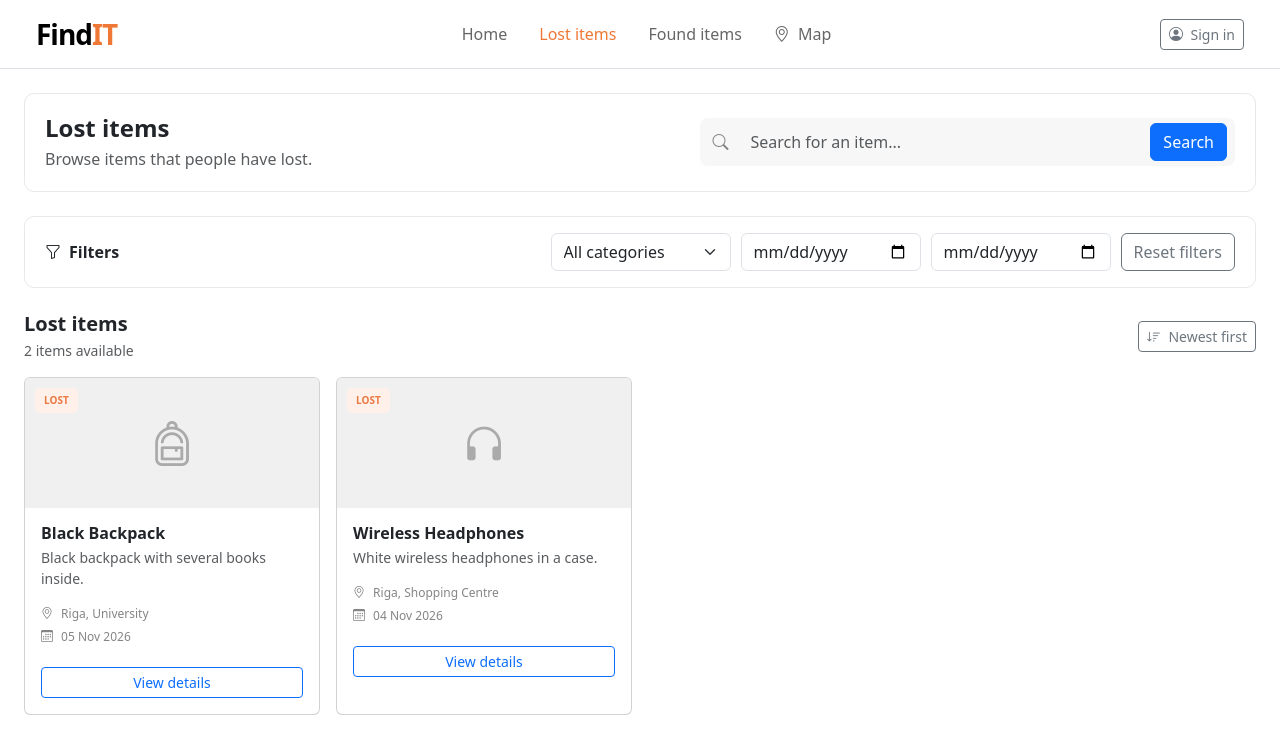
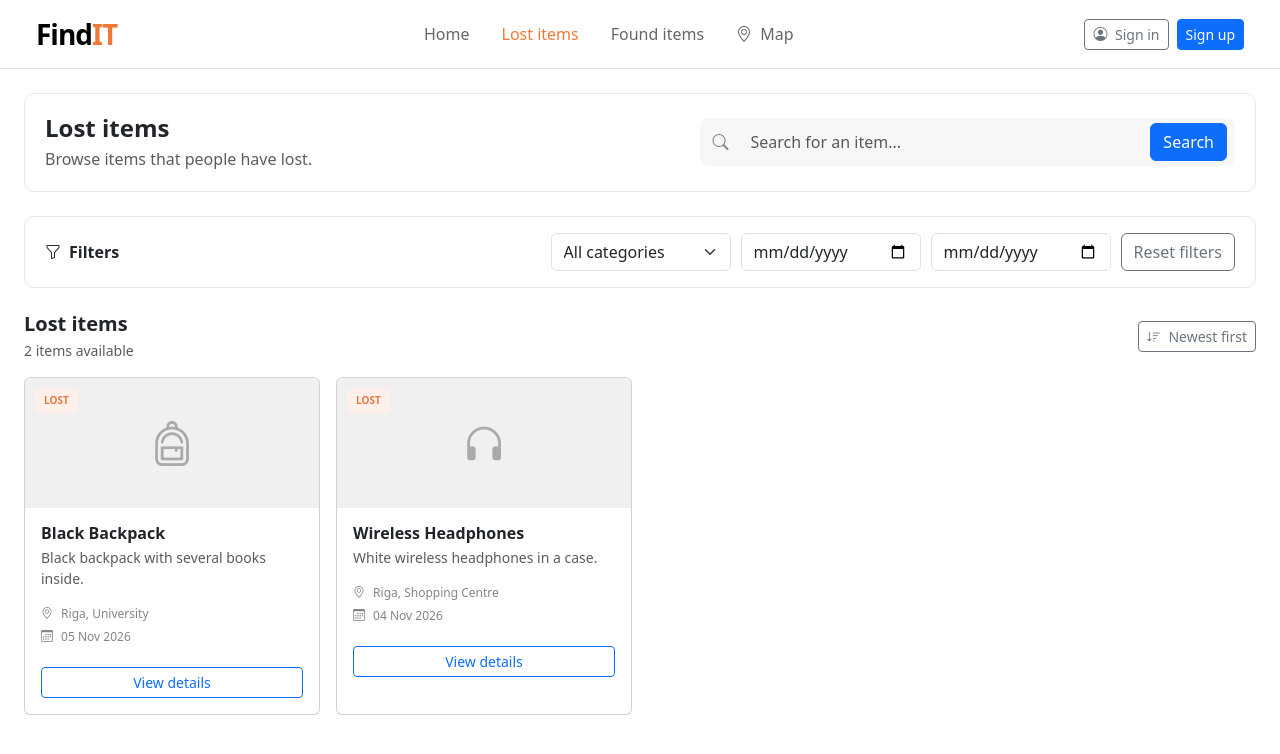
Before and after one commit to Lyx52/IT-Project-management, an Angular app in the folder project/frontend/: page /lost in a window 1280 px wide. Shown: the top 754 px of the page. Built offline with nearby package versions, Linux system fonts and the light colour scheme.

Commit message:
add registration form page at /register (#73)

```diff
--- a/project/frontend/angular.json
+++ b/project/frontend/angular.json
@@ -54,7 +54,13 @@
             "development": {
               "optimization": false,
               "extractLicenses": false,
-              "sourceMap": true
+              "sourceMap": true,
+              "fileReplacements": [
+                {
+                  "replace": "src/environments/environment.ts",
+                  "with": "src/environments/environment.development.ts"
+                }
+              ]
             }
           },
           "defaultConfiguration": "production"
--- a/project/frontend/src/app/app.config.ts
+++ b/project/frontend/src/app/app.config.ts
@@ -1,7 +1,8 @@
 import { ApplicationConfig, provideBrowserGlobalErrorListeners } from '@angular/core';
+import { provideHttpClient } from '@angular/common/http';
 import { provideRouter } from '@angular/router';
 import { routes } from './app.routes';
 
 export const appConfig: ApplicationConfig = {
-  providers: [provideBrowserGlobalErrorListeners(), provideRouter(routes)],
+  providers: [provideBrowserGlobalErrorListeners(), provideRouter(routes), provideHttpClient()],
 };
--- a/project/frontend/src/app/app.routes.ts
+++ b/project/frontend/src/app/app.routes.ts
@@ -2,6 +2,7 @@ import { Routes } from '@angular/router';
 import { HomePageComponent } from './pages/home-page/home-page';
 import { ItemsPageComponent } from './pages/items-page/items-page';
 import { MapPageComponent } from './pages/map-page/map-page';
+import { RegisterPageComponent } from './pages/register-page/register-page';
 
 export const routes: Routes = [
   {
@@ -28,6 +29,10 @@ export const routes: Routes = [
     component: MapPageComponent,
   },
   {
+    path: 'register',
+    component: RegisterPageComponent,
+  },
+  {
     path: '**',
     redirectTo: 'home',
   },
--- a/project/frontend/src/app/components/header/header.html
+++ b/project/frontend/src/app/components/header/header.html
@@ -5,12 +5,14 @@
       Find<span class="brand-orange">IT</span>
     </a>
 
-    <!-- Sign in -->
-    <div class="d-flex align-items-center gap-3 order-lg-3">
+    <!-- Account actions -->
+    <div class="d-flex align-items-center gap-2 order-lg-3">
       <button class="btn btn-outline-secondary btn-sm">
         <i class="bi bi-person-circle me-1"></i>
         Sign in
       </button>
+
+      <a class="btn btn-primary btn-sm" routerLink="/register">Sign up</a>
     </div>
 
     <!-- Navigation -->
```
